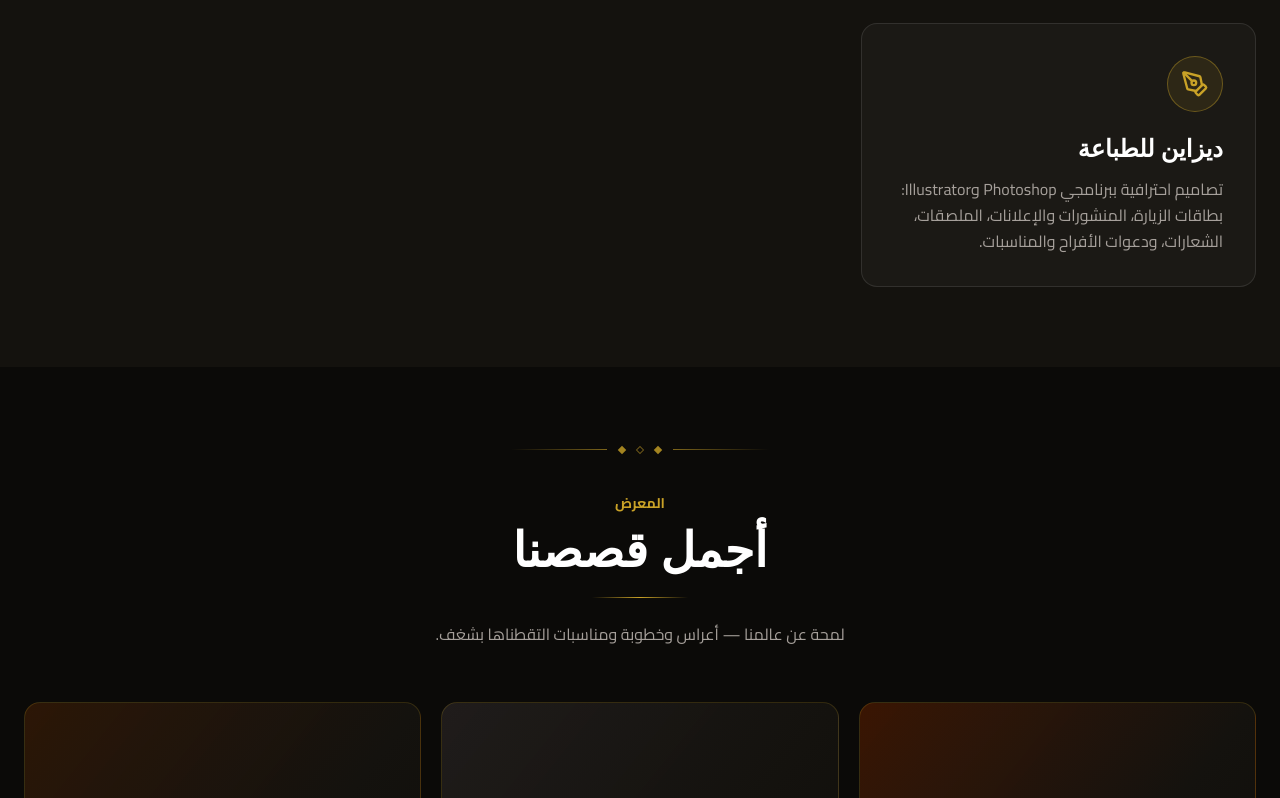
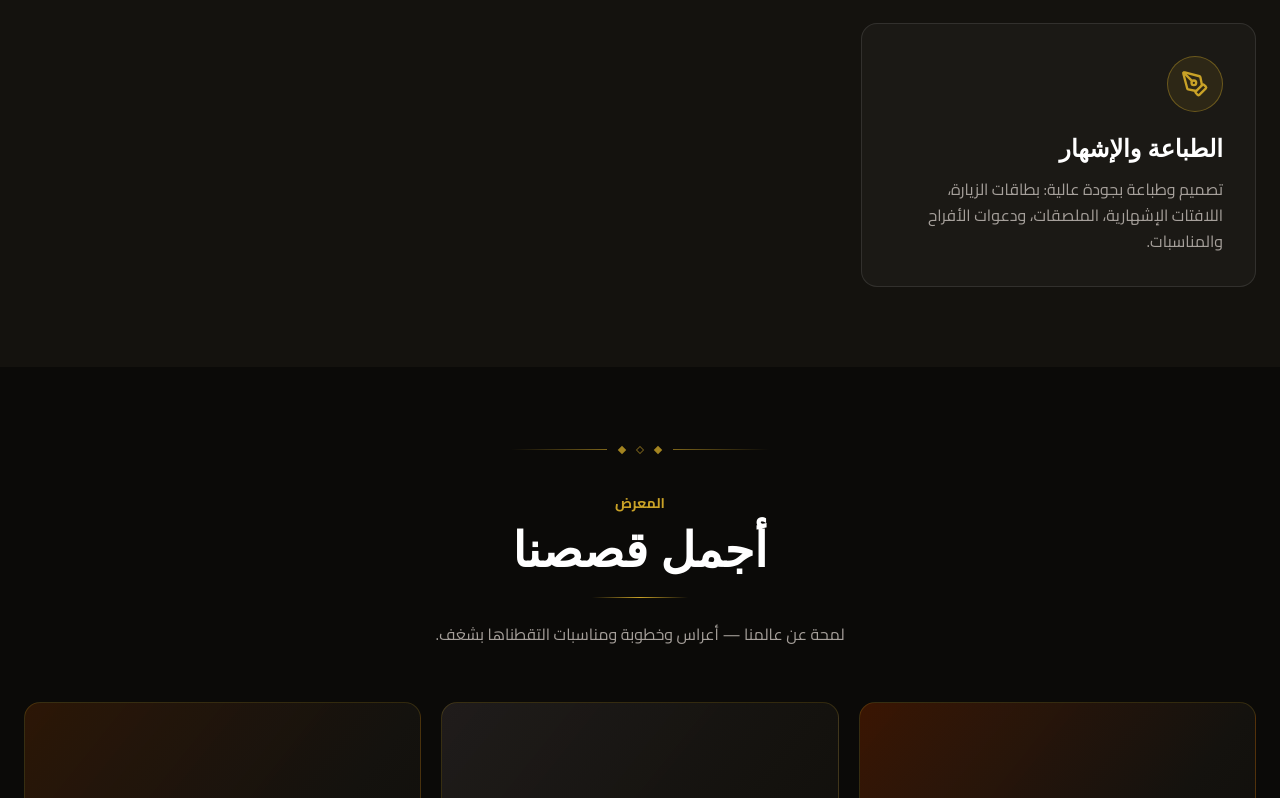
Before and after one commit to rachidessalhi56-cpu/studio-salhi-site, a React (Vite) app: page / in a window 1280 px wide. Shown: the part 2242-3040 px from the top of the page. Built offline with nearby package versions, Linux system fonts and the light colour scheme; a web font is replaced by a local one.

Commit message:
feat: rename print service to الطباعة والإشهار (Impression & Publicité)

```diff
--- a/src/i18n/translations.js
+++ b/src/i18n/translations.js
@@ -81,8 +81,8 @@ export const STRINGS = {
         },
         {
           key: 'design',
-          title: 'ديزاين للطباعة',
-          text: 'تصاميم احترافية ببرنامجي Photoshop وIllustrator: بطاقات الزيارة، المنشورات والإعلانات، الملصقات، الشعارات، ودعوات الأفراح والمناسبات.',
+          title: 'الطباعة والإشهار',
+          text: 'تصميم وطباعة بجودة عالية: بطاقات الزيارة، اللافتات الإشهارية، الملصقات، ودعوات الأفراح والمناسبات.',
         },
       ],
     },
@@ -382,7 +382,7 @@ export const STRINGS = {
         { key: 'drone', title: 'Drone & Vidéo', text: 'Films de mariage, teasers pour les réseaux sociaux et vues aériennes spectaculaires par drone.' },
         { key: 'idphotos', title: 'Photos d’identité', text: 'Photos scolaires, CIN, passeport, permis de conduire et visas pour tous les pays du monde.' },
         { key: 'ecrivain', title: 'Écrivain public', text: 'Rédaction et impression de documents administratifs, CV, lettres et demandes.' },
-        { key: 'design', title: 'Design print', text: "Designs professionnels sous Photoshop et Illustrator : cartes de visite, affiches et publicités, posters, logos, invitations de mariages et d'événements." },
+        { key: 'design', title: 'Impression & Publicité', text: 'Conception et impression haute qualité : cartes de visite, banderoles publicitaires, affiches et invitations de mariages et d’événements.' },
       ],
     },
     eventTypes: [
```
